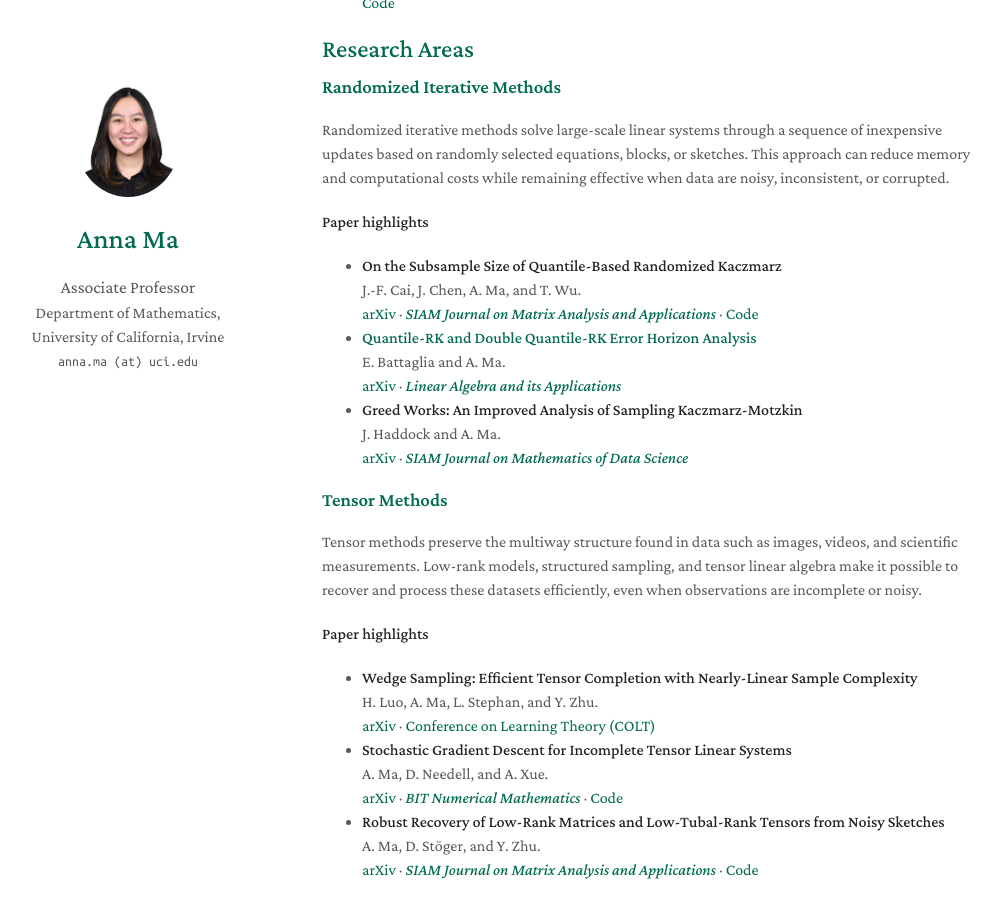
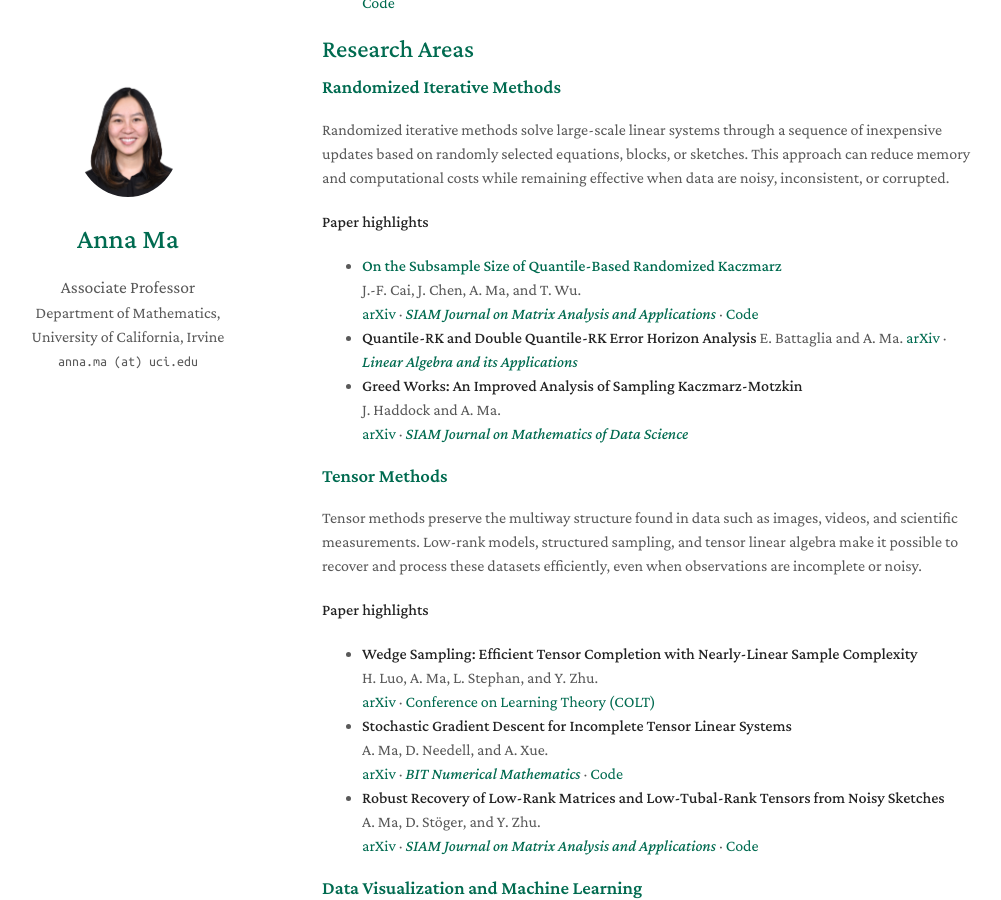
Before and after one commit to anna-math/anna-math.github.io, a Jekyll site: the page built from research.md, in a window 1280 px wide and 900 px high, scrolled down 669 px. Shown: the whole window, without its empty margins (148-1149 px from the left). Built offline with Jekyll 4.4.1, drawn with Linux system fonts in a browser that asks for light colours; a style sheet for code colours, icons or effects is not loaded.

Commit message:
Update research.md

```diff
--- a/research.md
+++ b/research.md
@@ -31,11 +31,11 @@ Randomized iterative methods solve large-scale linear systems through a sequence
 
 **Paper highlights**
 
-- **On the Subsample Size of Quantile-Based Randomized Kaczmarz**
+- **[On the Subsample Size of Quantile-Based Randomized Kaczmarz](https://arxiv.org/abs/2507.15185)**
   J.-F. Cai, J. Chen, A. Ma, and T. Wu.
   [arXiv](https://arxiv.org/abs/2507.15185) · [*SIAM Journal on Matrix Analysis and Applications*](https://epubs.siam.org/doi/full/10.1137/25M1785678) · [Code](https://github.com/wtree101/matlab-rk-analysis)
-- **[Quantile-RK and Double Quantile-RK Error Horizon Analysis](https://scholar.google.com/citations?view_op=view_citation&hl=en&user=o4EFl3YAAAAJ&sortby=pubdate&citation_for_view=o4EFl3YAAAAJ:IWHjjKOFINEC)**<br>
-  E. Battaglia and A. Ma.<br>
+- **Quantile-RK and Double Quantile-RK Error Horizon Analysis**
+  E. Battaglia and A. Ma.
   [arXiv](https://arxiv.org/abs/2505.00258) · [*Linear Algebra and its Applications*](https://doi.org/10.1016/j.laa.2026.01.032)
 - **Greed Works: An Improved Analysis of Sampling Kaczmarz-Motzkin**
   J. Haddock and A. Ma.
```
